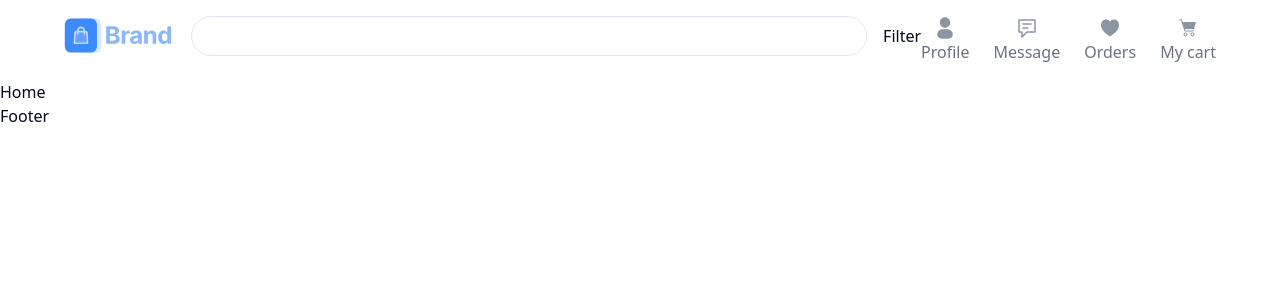
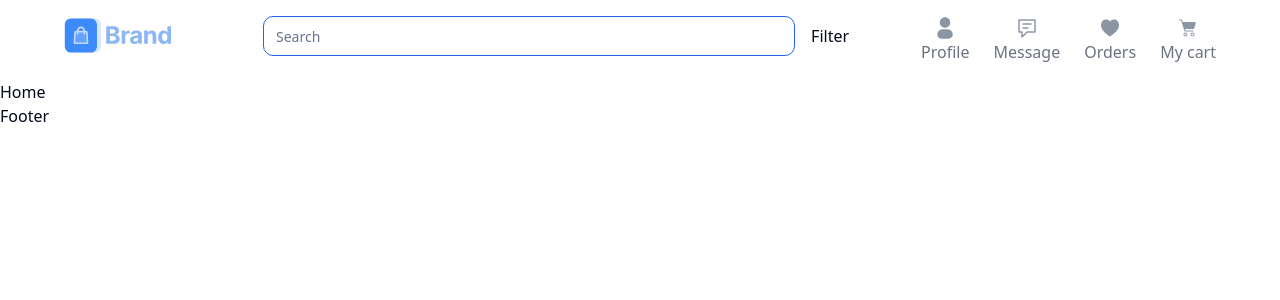
Before and after one commit to QuyetTV1991/ecommerce-store, a Next.js app: page / in a window 1280 px wide. Shown: the top 300 px of the page. Built offline with nearby package versions, Linux system fonts and the light colour scheme; a web font is replaced by a local one.

Commit message:
border search box

```diff
--- /dev/null
+++ b/app/components/Header/Filter.tsx
@@ -0,0 +1,7 @@
+import React from "react";
+
+const Filter = () => {
+  return <div>Filter</div>;
+};
+
+export default Filter;
--- a/app/components/Header/Search.tsx
+++ b/app/components/Header/Search.tsx
@@ -3,8 +3,11 @@ import { Input } from "../ui/input";
 
 const Search = () => {
   return (
-    <div className="flex justify-between items-center gap-4">
-      <Input className="rounded-[25px]" />
+    <div className="flex justify-between items-center gap-4 px-10 mx-8">
+      <Input
+        className="rounded-[10px] text-gray-400 border border-blue-600 border-solid"
+        placeholder="Search"
+      />
       <div>Filter</div>
     </div>
   );
```
